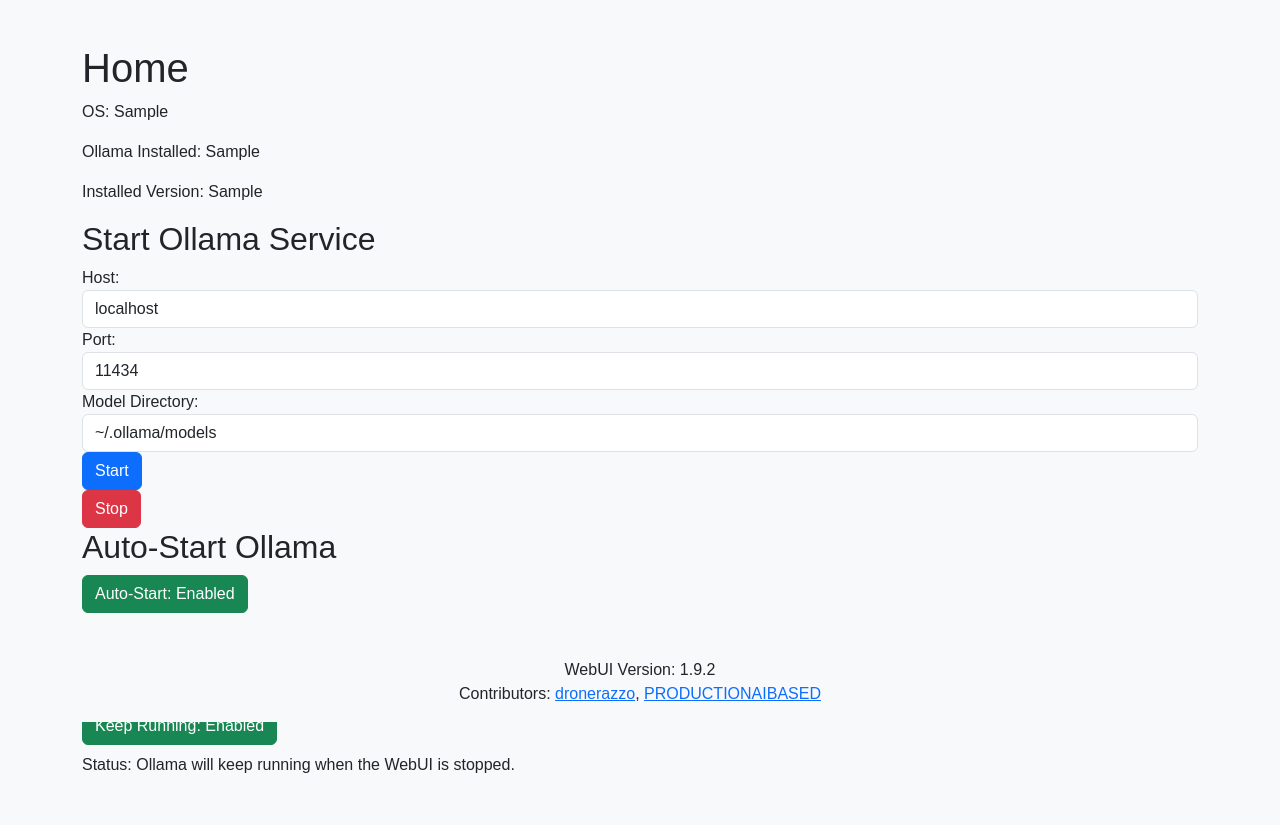
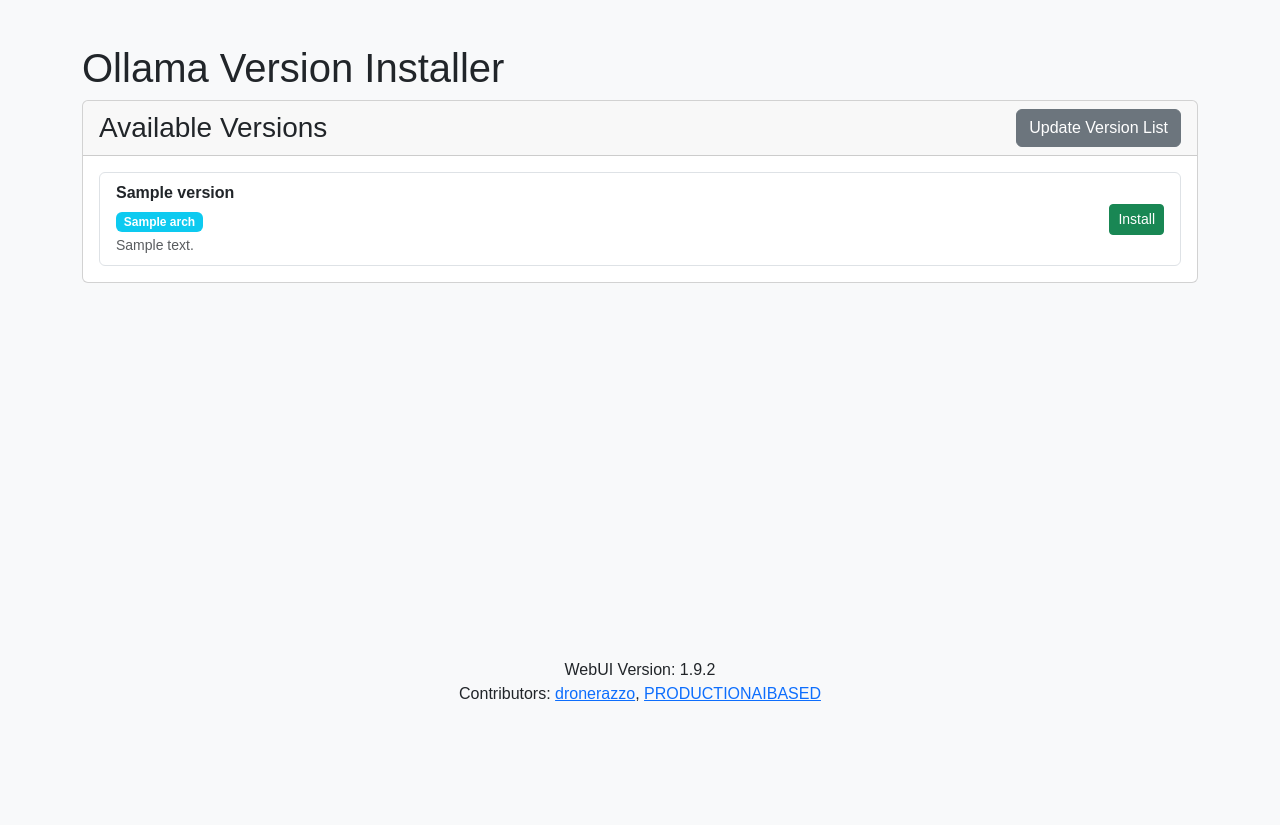
Before and after one commit to FOUNDATION-AI-BASED/OLLAMA-MANAGER, a Flask app: template templates/home.html in a window 1280 px wide. Shown: the part 78-903 px from the top of the page. After the commit the page ends 779 px from the top, so only its background shows below. Run offline with Flask 2, Linux system fonts and the light colour scheme; the template is opened without the code that fills it: most values are stand-ins (such as "Sample title", 1, 10 or a date in 2020); some libraries are stand-ins or nearby versions.

Commit message:
Update home.html

```diff
--- a/templates/home.html
+++ b/templates/home.html
@@ -1,99 +1,160 @@
 {% extends "base.html" %}
 {% block content %}
-<h1>Home</h1>
-<p>OS: {{ os_type }}</p>
-<p>Ollama Installed: {{ ollama_installed }}</p>
-<p>Installed Version: {{ installed_version }}</p>
+<h1>Ollama Version Installer</h1>
 
-{% if redirect_to_install %}
-    <script>
-        setTimeout(function() {
-            window.location.href = "{{ url_for('install') }}";
-        }, 10000);  // Redirect to install page after 10 seconds
-    </script>
-    <p>Ollama is not installed. Redirecting to the install page in 10 seconds...</p>
+<div class="card">
+    <div class="card-header d-flex justify-content-between align-items-center">
+        <h3 class="card-title mb-0">Available Versions</h3>
+        <form id="updateVersionForm" action="{{ url_for('update_version_list_route') }}" method="post">
+            <button type="submit" class="btn btn-secondary">Update Version List</button>
+        </form>
+    </div>
+    <div class="card-body">
+        <div class="list-group">
+            {% for version, data in versions.items() %}
+            <div class="list-group-item">
+                <div class="d-flex justify-content-between align-items-center">
+                    <div>
+                        <strong>{{ version }}</strong>
+                        <div class="mt-1">
+                            {% for arch in data.architectures %}
+                            <span class="badge bg-info me-1">{{ arch }}</span>
+                            {% endfor %}
+                        </div>
+                        {% if data.notes %}
+                        <small class="text-muted">{{ data.notes }}</small>
                         {% endif %}
-
-<!-- Info Box -->
-{% if "Warning: could not connect to a running Ollama instance" in installed_version %}
-    <div class="alert alert-info" role="alert">
-        If you see this message: {{ installed_version }}, it means that Ollama is stopped. Please start Ollama using the "Start" button below!
                     </div>
-{% endif %}
-
-<h2>Start Ollama Service</h2>
-<form action="{{ url_for('start_ollama') }}" method="post">
-    <div class="form-group">
-        <label for="host">Host:</label>
-        <input type="text" id="host" name="host" value="localhost" class="form-control">
+                    <form class="install-form d-inline">
+                        <input type="hidden" name="version" value="{{ version }}">
+                        <button type="submit" class="btn btn-success btn-sm">Install</button>
+                    </form>
                 </div>
-    <div class="form-group">
-        <label for="port">Port:</label>
-        <input type="text" id="port" name="port" value="11434" class="form-control">
+                <div class="installation-status mt-2" style="display: none;">
+                    <div class="progress">
+                        <div class="progress-bar progress-bar-striped progress-bar-animated"
+                             role="progressbar"
+                             style="width: 0%"
+                             aria-valuenow="0"
+                             aria-valuemin="0"
+                             aria-valuemax="100">
+                            <span class="progress-text">0%</span>
                         </div>
-    <div class="form-group">
-        <label for="model_dir">Model Directory:</label>
-        <input type="text" id="model_dir" name="model_dir" value="~/.ollama/models" class="form-control">
                     </div>
-    <button type="submit" class="btn btn-primary">Start</button>
-</form>
-
-<form action="{{ url_for('stop_ollama') }}" method="post">
-    <button type="submit" class="btn btn-danger">Stop</button>
-</form>
-
-<h2>Auto-Start Ollama</h2>
-<button id="toggleAutoStart" class="btn btn-{% if session.get('ollama_auto_start') %}success{% else %}warning{% endif %}">
-    Auto-Start: {% if session.get('ollama_auto_start') %}Enabled{% else %}Disabled{% endif %}
-</button>
-<p id="autoStartStatus" class="mt-2">Status: {% if session.get('ollama_auto_start') %}Ollama will auto-start when the WebUI starts.{% else %}Ollama will not auto-start when the WebUI starts.{% endif %}</p>
-
-<h2>Keep Ollama Running</h2>
-<button id="toggleKeepRunning" class="btn btn-{% if session.get('ollama_keep_running') %}success{% else %}warning{% endif %}">
-    Keep Running: {% if session.get('ollama_keep_running') %}Enabled{% else %}Disabled{% endif %}
-</button>
-<p id="keepRunningStatus" class="mt-2">Status: {% if session.get('ollama_keep_running') %}Ollama will keep running when the WebUI is stopped.{% else %}Ollama will stop when the WebUI is stopped.{% endif %}</p>
+                    <div class="status-message alert mt-2" style="display: none;"></div>
+                </div>
+            </div>
+            {% else %}
+            <p class="text-muted">No versions available. Try updating the version list.</p>
+            {% endfor %}
+        </div>
+    </div>
+</div>
 
 <script>
-    document.getElementById('toggleAutoStart').addEventListener('click', function(e) {
+// Handle version list updates
+document.getElementById('updateVersionForm').addEventListener('submit', function(e) {
     e.preventDefault();
-        fetch("{{ url_for('toggle_auto_start') }}", {
+    const button = this.querySelector('button');
+    button.disabled = true;
+    button.innerHTML = '<span class="spinner-border spinner-border-sm" role="status" aria-hidden="true"></span> Updating...';
+
+    fetch(this.action, {
         method: 'POST'
-        }).then(response => response.json()).then(data => {
+    })
+    .then(response => response.json())
+    .then(data => {
         if (data.success) {
-                const button = document.getElementById('toggleAutoStart');
-                const status = document.getElementById('autoStartStatus');
-                if (data.ollama_auto_start) {
-                    button.className = 'btn btn-success';
-                    button.textContent = 'Auto-Start: Enabled';
-                    status.textContent = 'Status: Ollama will auto-start when the WebUI starts.';
+            window.location.reload();
         } else {
-                    button.className = 'btn btn-warning';
-                    button.textContent = 'Auto-Start: Disabled';
-                    status.textContent = 'Status: Ollama will not auto-start when the WebUI starts.';
+            alert('Failed to update version list. Please try again.');
+            button.disabled = false;
+            button.textContent = 'Update Version List';
         }
-            }
+    })
+    .catch(error => {
+        alert('Error updating version list. Please try again.');
+        button.disabled = false;
+        button.textContent = 'Update Version List';
     });
 });
 
-    document.getElementById('toggleKeepRunning').addEventListener('click', function(e) {
+// Handle installation for each version
+document.querySelectorAll('.install-form').forEach(form => {
+    form.addEventListener('submit', function(e) {
         e.preventDefault();
-        fetch("{{ url_for('toggle_keep_running') }}", {
-            method: 'POST'
-        }).then(response => response.json()).then(data => {
-            if (data.success) {
-                const button = document.getElementById('toggleKeepRunning');
-                const status = document.getElementById('keepRunningStatus');
-                if (data.ollama_keep_running) {
-                    button.className = 'btn btn-success';
-                    button.textContent = 'Keep Running: Enabled';
-                    status.textContent = 'Status: Ollama will keep running when the WebUI is stopped.';
-                } else {
-                    button.className = 'btn btn-warning';
-                    button.textContent = 'Keep Running: Disabled';
-                    status.textContent = 'Status: Ollama will stop when the WebUI is stopped.';
+
+        const version = this.querySelector('input[name="version"]').value;
+        const listItem = this.closest('.list-group-item');
+        const installButton = this.querySelector('button');
+        const statusSection = listItem.querySelector('.installation-status');
+        const progressBar = statusSection.querySelector('.progress-bar');
+        const progressText = statusSection.querySelector('.progress-text');
+        const statusMessage = statusSection.querySelector('.status-message');
+
+        // Reset and show status section
+        statusSection.style.display = 'block';
+        statusMessage.style.display = 'none';
+        progressBar.style.width = '0%';
+        progressBar.setAttribute('aria-valuenow', 0);
+        progressText.textContent = '0%';
+        installButton.disabled = true;
+
+        // Start installation
+        fetch("{{ url_for('install_version') }}", {
+            method: 'POST',
+            headers: {
+                'Content-Type': 'application/x-www-form-urlencoded',
+            },
+            body: `version=${encodeURIComponent(version)}`
+        })
+        .then(response => response.json())
+        .then(data => {
+            if (!data.success) {
+                throw new Error(data.error || 'Installation failed to start');
             }
+
+            // Poll for progress
+            const checkProgress = setInterval(() => {
+                fetch("{{ url_for('get_progress') }}")
+                    .then(response => response.json())
+                    .then(progressData => {
+                        const currentProgress = progressData.progress;
+                        progressBar.style.width = `${currentProgress}%`;
+                        progressBar.setAttribute('aria-valuenow', currentProgress);
+                        progressText.textContent = `${currentProgress}%`;
+
+                        if (progressData.status === 'success') {
+                            clearInterval(checkProgress);
+                            statusMessage.className = 'alert alert-success mt-2';
+                            statusMessage.textContent = 'Installation completed successfully!';
+                            statusMessage.style.display = 'block';
+                            setTimeout(() => {
+                                window.location.href = "{{ url_for('home') }}";
+                            }, 2000);
+                        } else if (progressData.status === 'failed') {
+                            clearInterval(checkProgress);
+                            statusMessage.className = 'alert alert-danger mt-2';
+                            statusMessage.textContent = 'Installation failed. Please try again.';
+                            statusMessage.style.display = 'block';
+                            installButton.disabled = false;
                         }
+                    })
+                    .catch(error => {
+                        clearInterval(checkProgress);
+                        statusMessage.className = 'alert alert-danger mt-2';
+                        statusMessage.textContent = 'Error checking installation progress';
+                        statusMessage.style.display = 'block';
+                        installButton.disabled = false;
+                    });
+            }, 1000);
+        })
+        .catch(error => {
+            statusMessage.className = 'alert alert-danger mt-2';
+            statusMessage.textContent = error.message || 'Error starting installation';
+            statusMessage.style.display = 'block';
+            installButton.disabled = false;
+        });
     });
 });
 </script>
```
Lines whose indentation alone changed are shown as unchanged.
